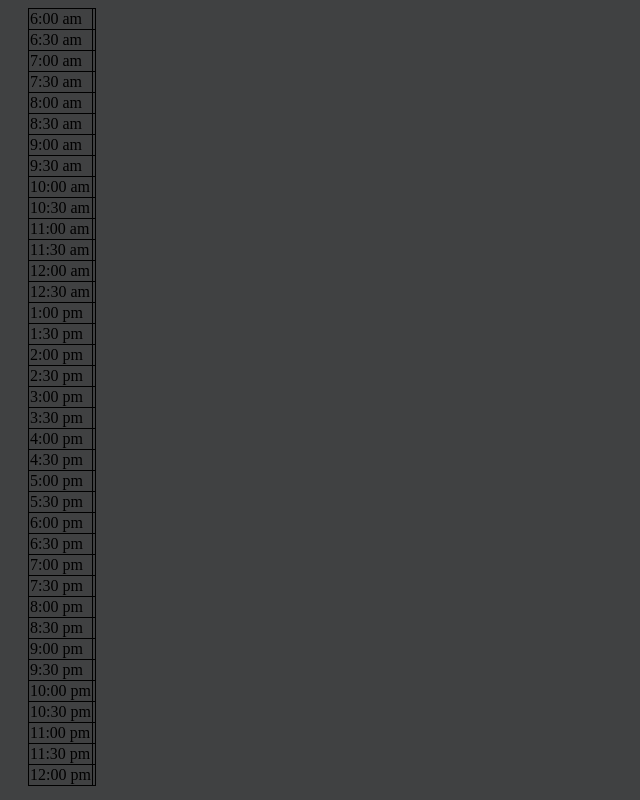
After one commit to mandywoo/sleep_itinerary, a Flask app: page /schedule in a window 1280 px wide. The commit adds this page. Shown: the whole page, without its empty margins (0-640 px from the left). Run offline with Flask 2, Linux system fonts and the light colour scheme.

Commit message:
Make table for schedule

```diff
--- a/app.py
+++ b/app.py
@@ -14,8 +14,24 @@ def home():
     user = request.form["username"]
     pw = request.form["password"]
     print("user logged in with: " + user + ", " + pw)
-    database.insert_users_data(database.get_database_file(), user, pw)
+    # database.insert_users_data(database.get_database_file(), user, pw)
     return "Good luck with your webserver!"
+
+# table list
+timeList = []
+for i in range(0, 37):
+	if i % 2 == 0:
+		timeList.append(str(int(6 + (i/2))) + ":00 am") if int(6 + i/2) <= 12 else timeList.append(str(int(6 + (i/2) - 12)) + ":00 pm")
+	else:
+		if int(6 + (i//2)) <= 12:
+			timeList.append(str(6 + (i//2)) + ":30 am")
+		else:
+			timeList.append(str(6 + (i//2) - 12) + ":30 pm")
+
+@app.route("/schedule")
+def schedule():
+    return render_template("schedule.html", len = len(timeList), timeList = timeList)
+    #return render_template("schedule.html")
 
 @app.context_processor
 def override_url_for():
--- a/static/site.css
+++ b/static/site.css
@@ -1,6 +1,5 @@
 body {
     background-color: #404142;
-    /* position: relative; */
 }
 
 /* For centering the login screen */
@@ -51,3 +50,12 @@ h1.title {
     background: #7a7eb4ff;
     color: #f4f5f7;
 }
+
+/* Schedule Page */
+table {
+  border-collapse: collapse;
+}
+
+table, th, td {
+  border: 1px solid black;
+}
--- a/templates/login.html
+++ b/templates/login.html
@@ -19,7 +19,7 @@
                         <br> <br>
                         <input type="submit" value="Log In" id = "log_in_button">
                         <br> <br>
-                        <input type = "submit" value = "Sign Up" id = "sign_up_button"
+                        <input type = "submit" value = "Sign Up" id = "sign_up_button">
                     </form>
                 </div>
             </div>
--- /dev/null
+++ b/templates/schedule.html
@@ -0,0 +1,21 @@
+<!DOCTYPE html>
+<html>
+    <head>
+        <meta charset="utf-8" />
+        <title>Schedule</title>
+        <link rel="stylesheet" href="/static/site.css?q=1280549780"
+        type="text/css" media="screen" charset="utf-8" />
+    </head>
+    <body>
+    <table style="margin-left: 20px;" border="1">
+        <tbody>
+            {% for time in timeList %}
+            <tr>
+                <td>{{ time }}</td>
+                <td></td>
+            </tr>
+            {% endfor %}
+        </tbody>
+    </table>
+    </body>
+</html>
```
